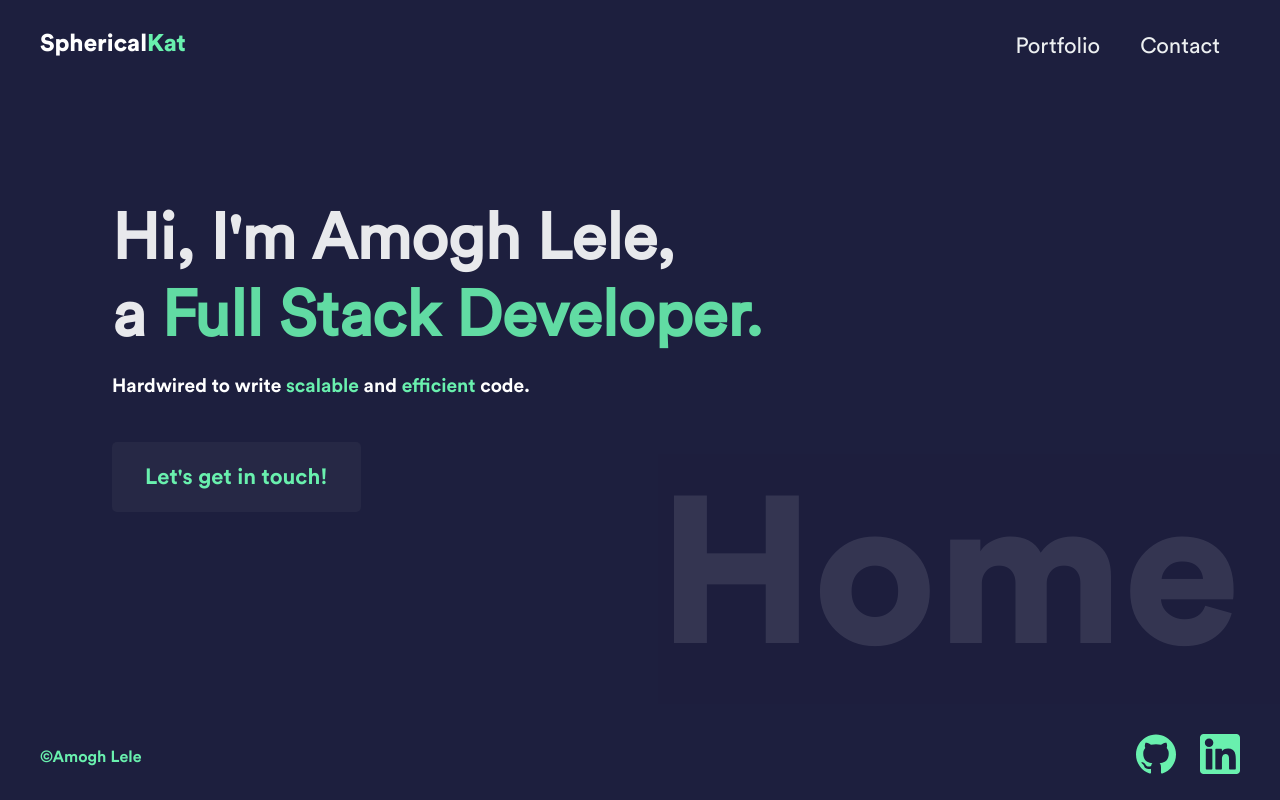
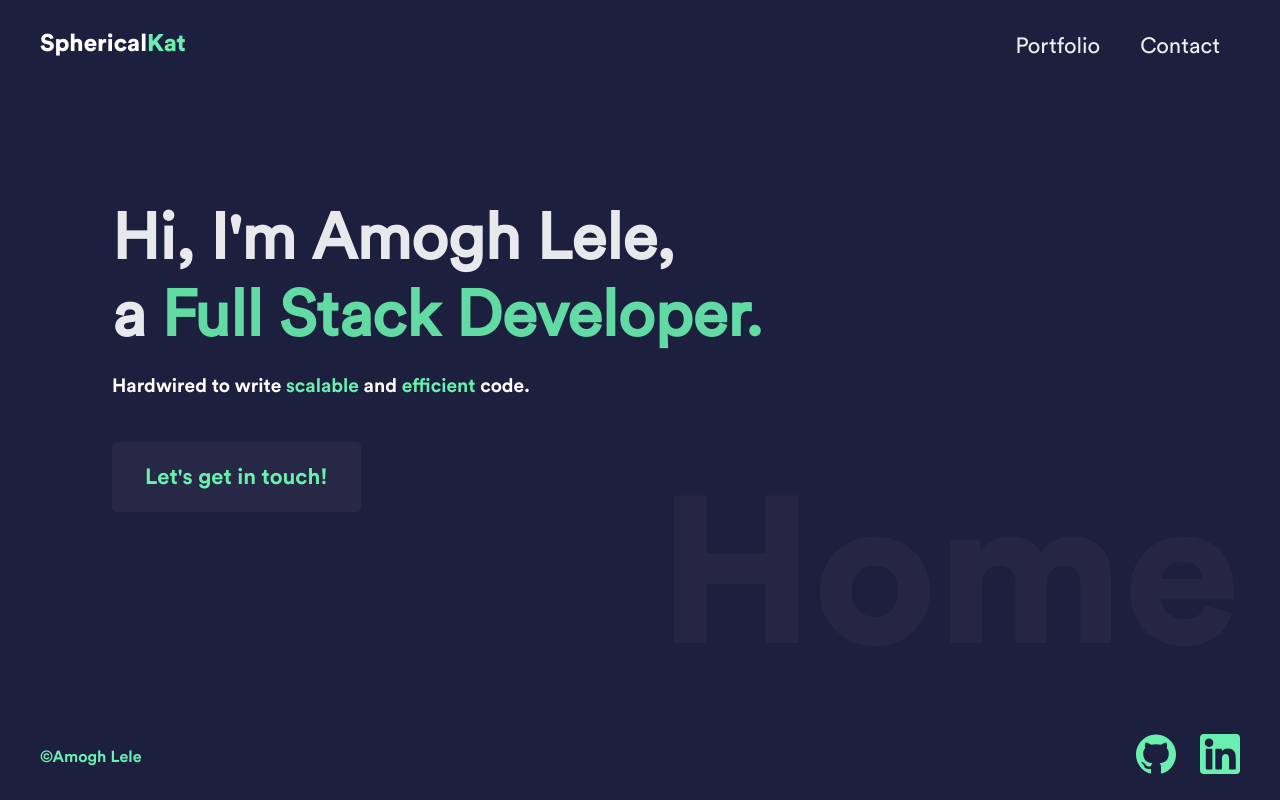
Before and after one commit to SphericalKat/sphericalkat.dev, a React (Create React App) app: page / in a window 1280 px wide. Built offline with nearby package versions, Linux system fonts and the light colour scheme.

Commit message:
:lipstick: reduce watermark opacity to 0.03
Signed-off-by: ATechnoHazard <amolele@gmail.com>

```diff
--- a/src/components/watermark/watermark.css
+++ b/src/components/watermark/watermark.css
@@ -6,7 +6,7 @@
   .watermark {
     font-family: "CircularStdBlack";
     font-size: 13em;
-    opacity: 0.1;
+    opacity: 0.03;
     z-index: 1;
     right: 0;
     color: white;
```
